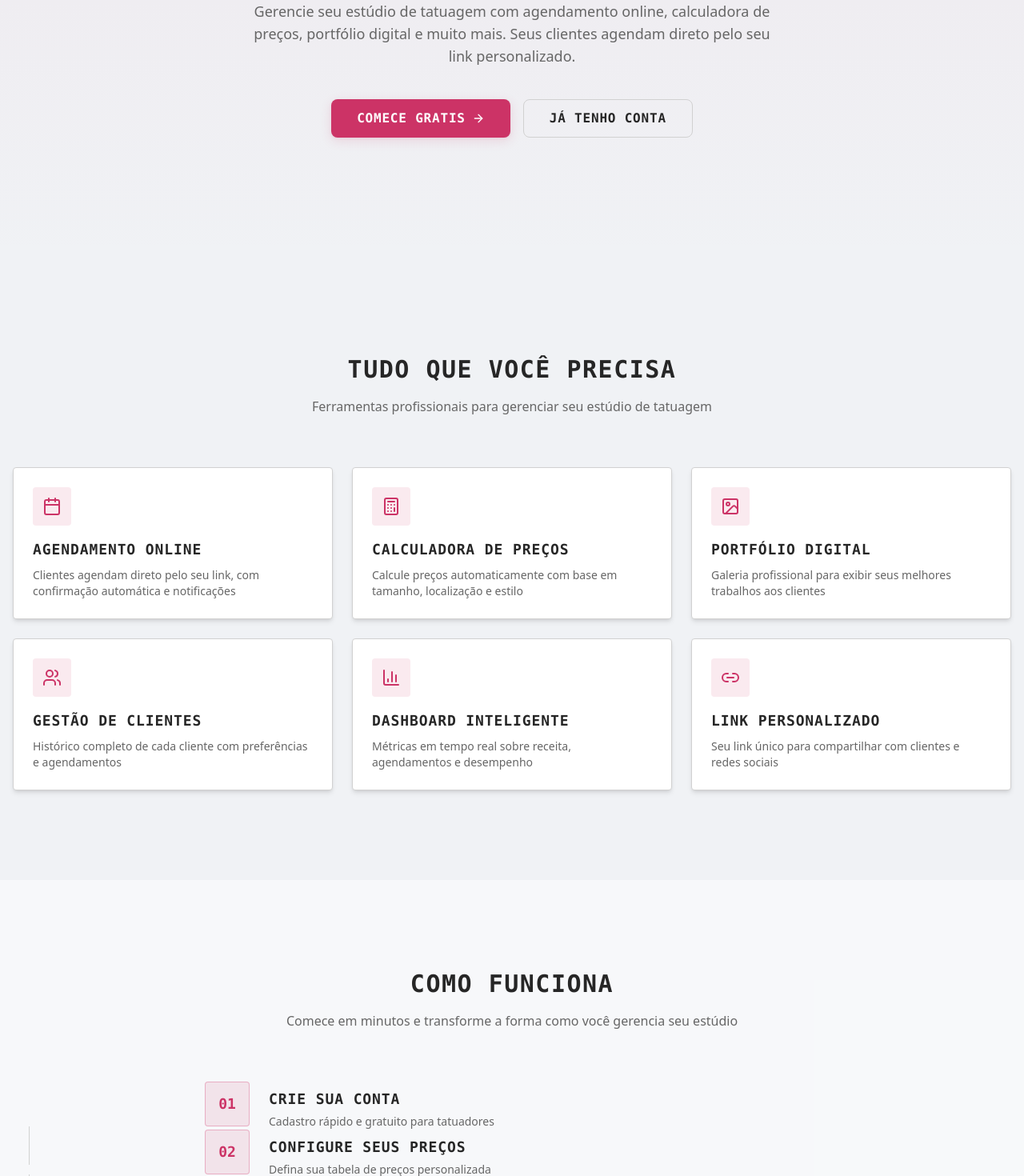
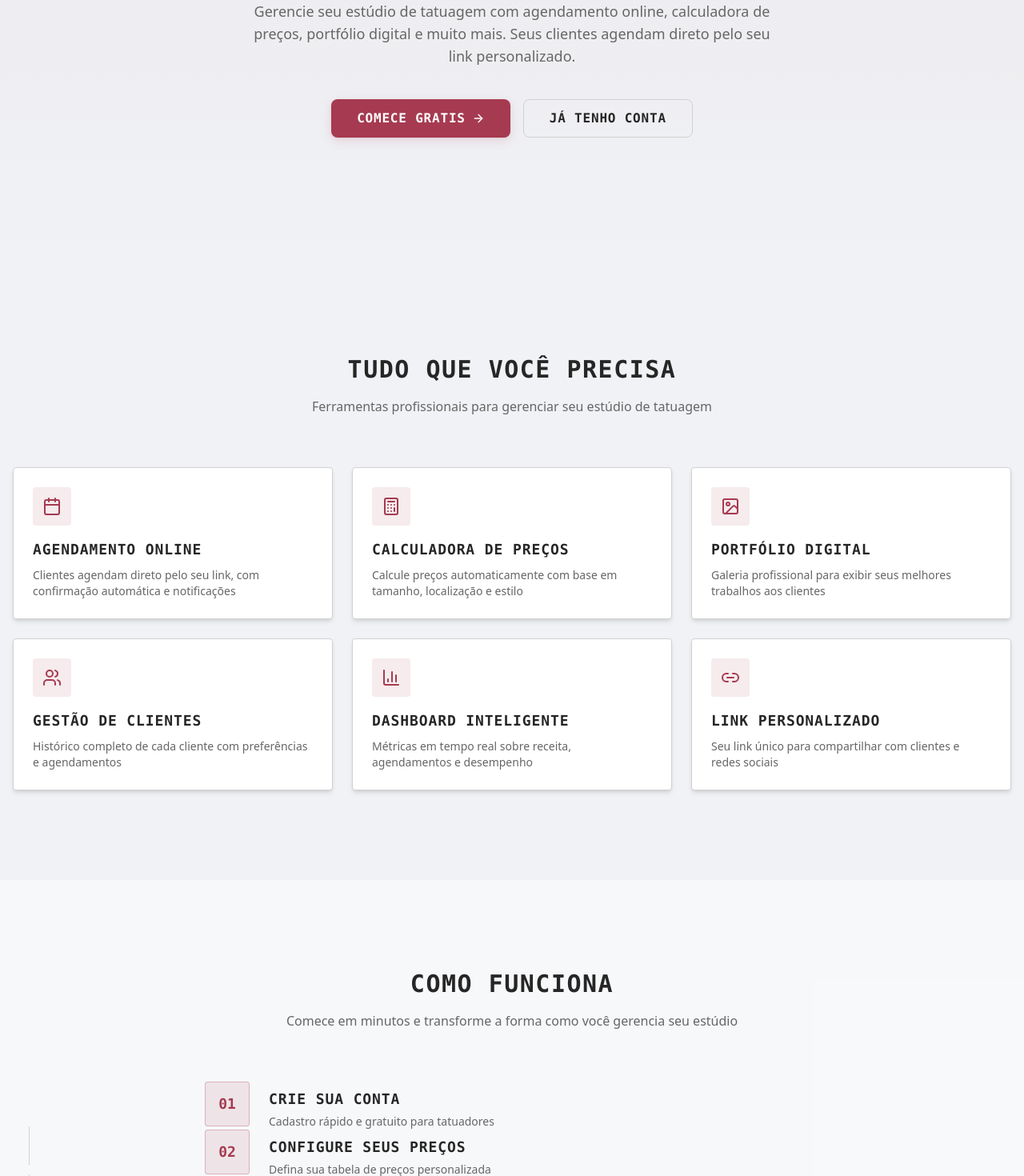
Before and after one commit to JdaNuuvem/easytattoo-pro, a Next.js app in the folder web/: page /landing in a window 1280 px wide. Shown: the part 300-1770 px from the top of the page at 80% size. Built offline with nearby package versions, Linux system fonts and the light colour scheme.

Commit message:
feat: update primary color from pink to #A53954
Change all primary/accent/glow colors from hsl(340,60%,50%)
to hsl(348,48%,44%) matching the brand color #A53954.

```diff
--- a/web/src/app/globals.css
+++ b/web/src/app/globals.css
@@ -10,22 +10,22 @@
     --card-foreground: 0 0% 15%;
     --popover: 0 0% 100%;
     --popover-foreground: 0 0% 15%;
-    --primary: 340 60% 50%;
+    --primary: 348 48% 44%;
     --primary-foreground: 0 0% 100%;
-    --secondary: 340 55% 58%;
+    --secondary: 348 42% 52%;
     --secondary-foreground: 0 0% 100%;
-    --muted: 340 10% 93%;
+    --muted: 348 10% 93%;
     --muted-foreground: 0 0% 40%;
-    --accent: 340 30% 95%;
-    --accent-foreground: 340 60% 35%;
+    --accent: 348 25% 95%;
+    --accent-foreground: 348 48% 35%;
     --destructive: 0 84% 60%;
     --destructive-foreground: 0 0% 100%;
     --border: 0 0% 82%;
     --input: 0 0% 82%;
-    --ring: 340 60% 50%;
+    --ring: 348 48% 44%;
     --radius: 0.5rem;
-    --chart-1: 340 60% 50%;
-    --chart-2: 340 40% 65%;
+    --chart-1: 348 48% 44%;
+    --chart-2: 348 35% 55%;
     --chart-3: 142 71% 45%;
     --chart-4: 199 89% 48%;
     --chart-5: 27 98% 54%;
@@ -54,14 +54,14 @@
 /* ===== GLOW UTILITIES ===== */
 .glow-magenta {
   box-shadow:
-    0 4px 14px rgba(204, 51, 102, 0.15),
-    0 1px 3px rgba(204, 51, 102, 0.08);
+    0 4px 14px rgba(165, 57, 84, 0.15),
+    0 1px 3px rgba(165, 57, 84, 0.08);
 }
 
 .glow-magenta-strong {
   text-shadow:
-    0 0 30px rgba(204, 51, 102, 0.3),
-    0 0 60px rgba(204, 51, 102, 0.15);
+    0 0 30px rgba(165, 57, 84, 0.3),
+    0 0 60px rgba(165, 57, 84, 0.15);
 }
 
 /* ===== GLASSMORPHISM ===== */
@@ -93,7 +93,7 @@
   inset: 0;
   padding: 2px;
   border-radius: inherit;
-  background: linear-gradient(135deg, hsl(340, 60%, 50%), hsl(340, 60%, 60%));
+  background: linear-gradient(135deg, hsl(348, 48%, 44%), hsl(348, 42%, 52%));
   -webkit-mask: linear-gradient(#fff 0 0) content-box, linear-gradient(#fff 0 0);
   mask: linear-gradient(#fff 0 0) content-box, linear-gradient(#fff 0 0);
   -webkit-mask-composite: xor;
@@ -111,7 +111,7 @@
   background: linear-gradient(
     90deg,
     transparent 0%,
-    rgba(204, 51, 102, 0.06) 50%,
+    rgba(165, 57, 84, 0.06) 50%,
     transparent 100%
   );
   background-size: 200% 100%;
@@ -121,10 +121,10 @@
 /* ===== PULSE GLOW ===== */
 @keyframes pulse-glow {
   0%, 100% {
-    box-shadow: 0 0 15px rgba(204, 51, 102, 0.15);
+    box-shadow: 0 0 15px rgba(165, 57, 84, 0.15);
   }
   50% {
-    box-shadow: 0 0 25px rgba(204, 51, 102, 0.3), 0 0 50px rgba(204, 51, 102, 0.1);
+    box-shadow: 0 0 25px rgba(165, 57, 84, 0.3), 0 0 50px rgba(165, 57, 84, 0.1);
   }
 }
 
@@ -134,7 +134,7 @@
 
 /* ===== GRADIENT TEXT ===== */
 .gradient-text {
-  background: linear-gradient(135deg, hsl(340, 60%, 50%) 0%, hsl(340, 60%, 55%) 50%, hsl(340, 60%, 60%) 100%);
+  background: linear-gradient(135deg, hsl(348, 48%, 44%) 0%, hsl(348, 45%, 48%) 50%, hsl(348, 42%, 52%) 100%);
   -webkit-background-clip: text;
   -webkit-text-fill-color: transparent;
   background-clip: text;
@@ -155,7 +155,7 @@
 
 /* ===== PROGRESS BAR GRADIENT ===== */
 .progress-gradient {
-  background: linear-gradient(90deg, hsl(340, 60%, 50%) 0%, hsl(340, 60%, 60%) 100%);
+  background: linear-gradient(90deg, hsl(348, 48%, 44%) 0%, hsl(348, 42%, 52%) 100%);
 }
 
 /* ===== SELECTION CARD ENHANCEMENTS ===== */
@@ -166,14 +166,14 @@
 .selection-card:hover {
   @apply border-primary/40;
   transform: translateY(-2px);
-  box-shadow: 0 8px 25px rgba(0, 0, 0, 0.08), 0 0 15px rgba(204, 51, 102, 0.1);
+  box-shadow: 0 8px 25px rgba(0, 0, 0, 0.08), 0 0 15px rgba(165, 57, 84, 0.1);
 }
 
 .selection-card.selected {
   @apply border-primary;
   box-shadow:
-    0 0 20px rgba(204, 51, 102, 0.2),
-    0 0 40px rgba(204, 51, 102, 0.08),
+    0 0 20px rgba(165, 57, 84, 0.2),
+    0 0 40px rgba(165, 57, 84, 0.08),
     0 8px 25px rgba(0, 0, 0, 0.08);
 }
 
```
